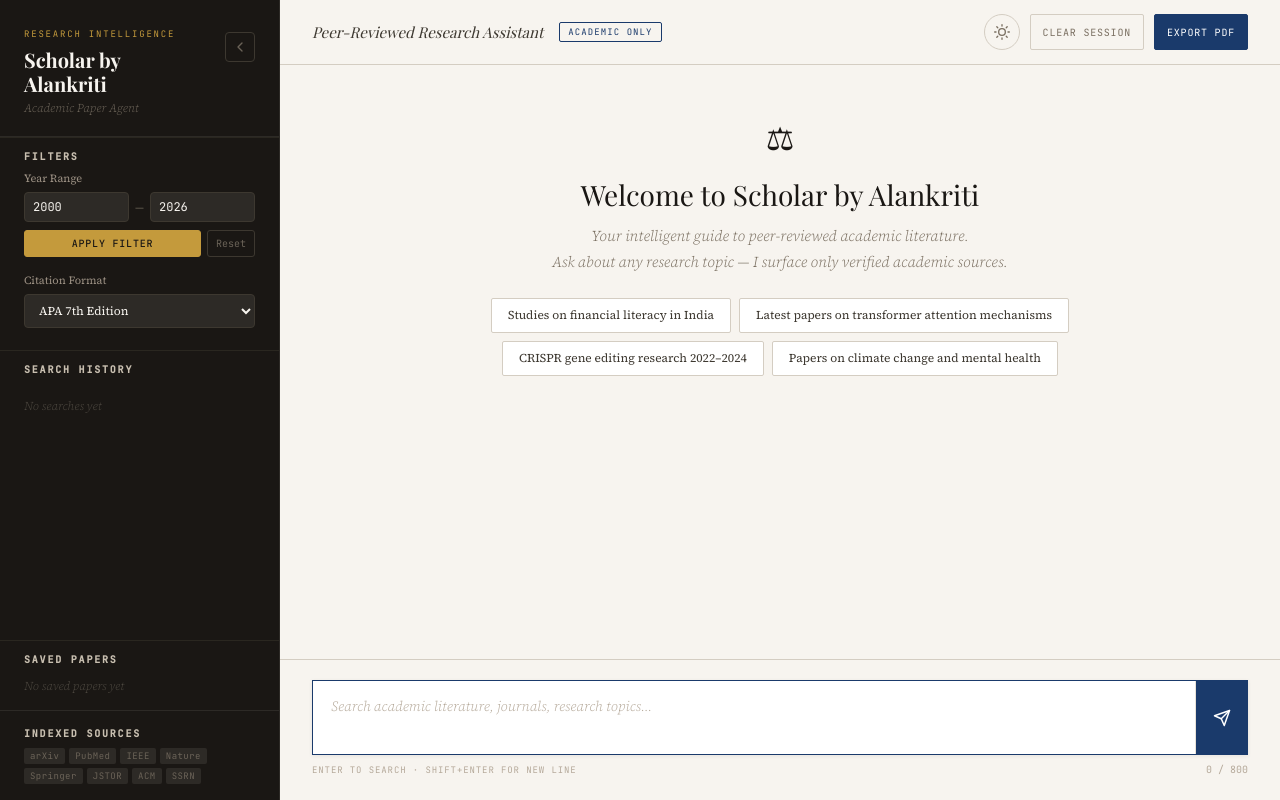
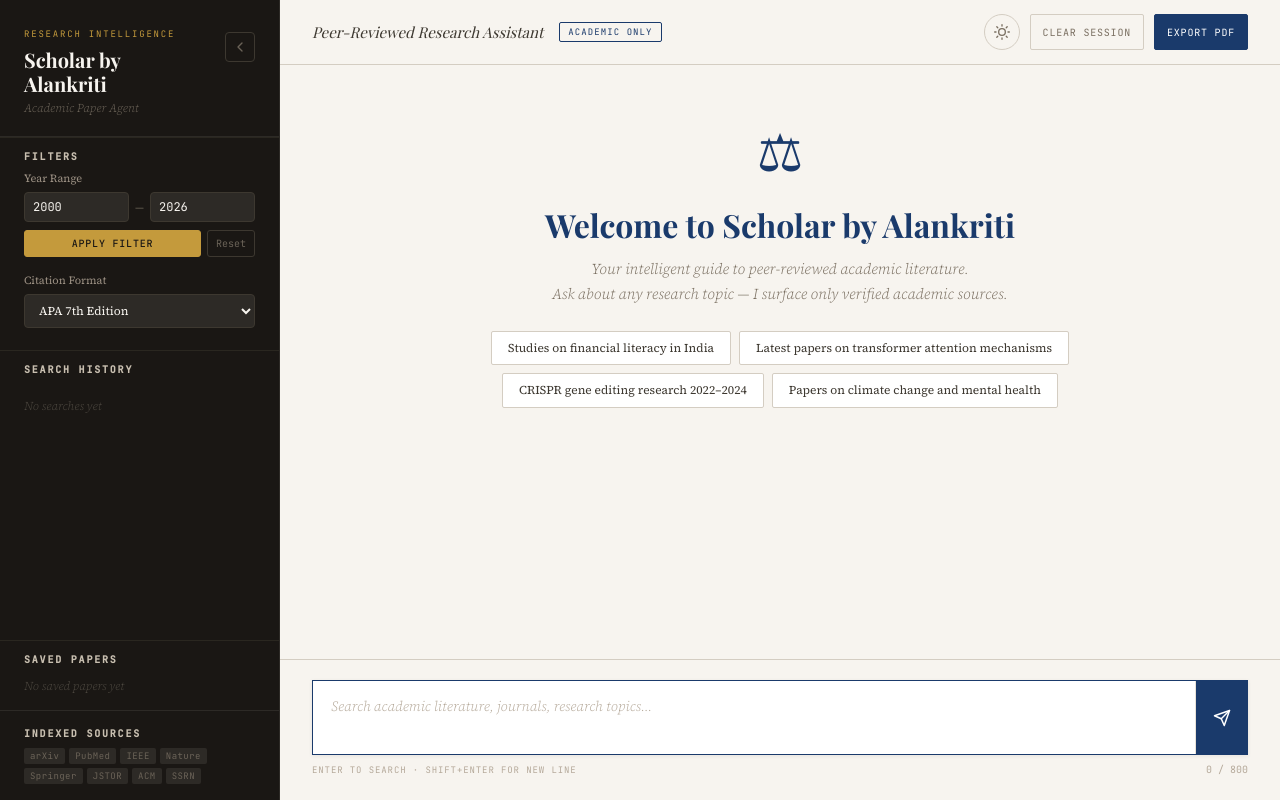
Before and after one commit to singhalankriti/research-paper-agent, a website: page public/index.html in a window 1280 px wide. Both pictures are taken after a click on the button "Start Researching →". Drawn offline with nearby package versions, Linux system fonts and the light colour scheme; a web font is replaced by a local one.

Commit message:
Update index.html pt17

```diff
--- a/public/index.html
+++ b/public/index.html
@@ -368,15 +368,16 @@
       text-align: center;
     }
     .welcome .ornament {
-      font-size: 32px;
+      font-size: 52px;
       margin-bottom: 16px;
       display: block;
+      color: var(--accent);
     }
     .welcome h2 {
       font-family: 'Playfair Display', serif;
-      font-size: 28px;
-      font-weight: 400;
-      color: var(--ink);
+      font-size: 32px;
+      font-weight: 700;
+      color: var(--accent);
       margin-bottom: 10px;
       line-height: 1.3;
     }
```
